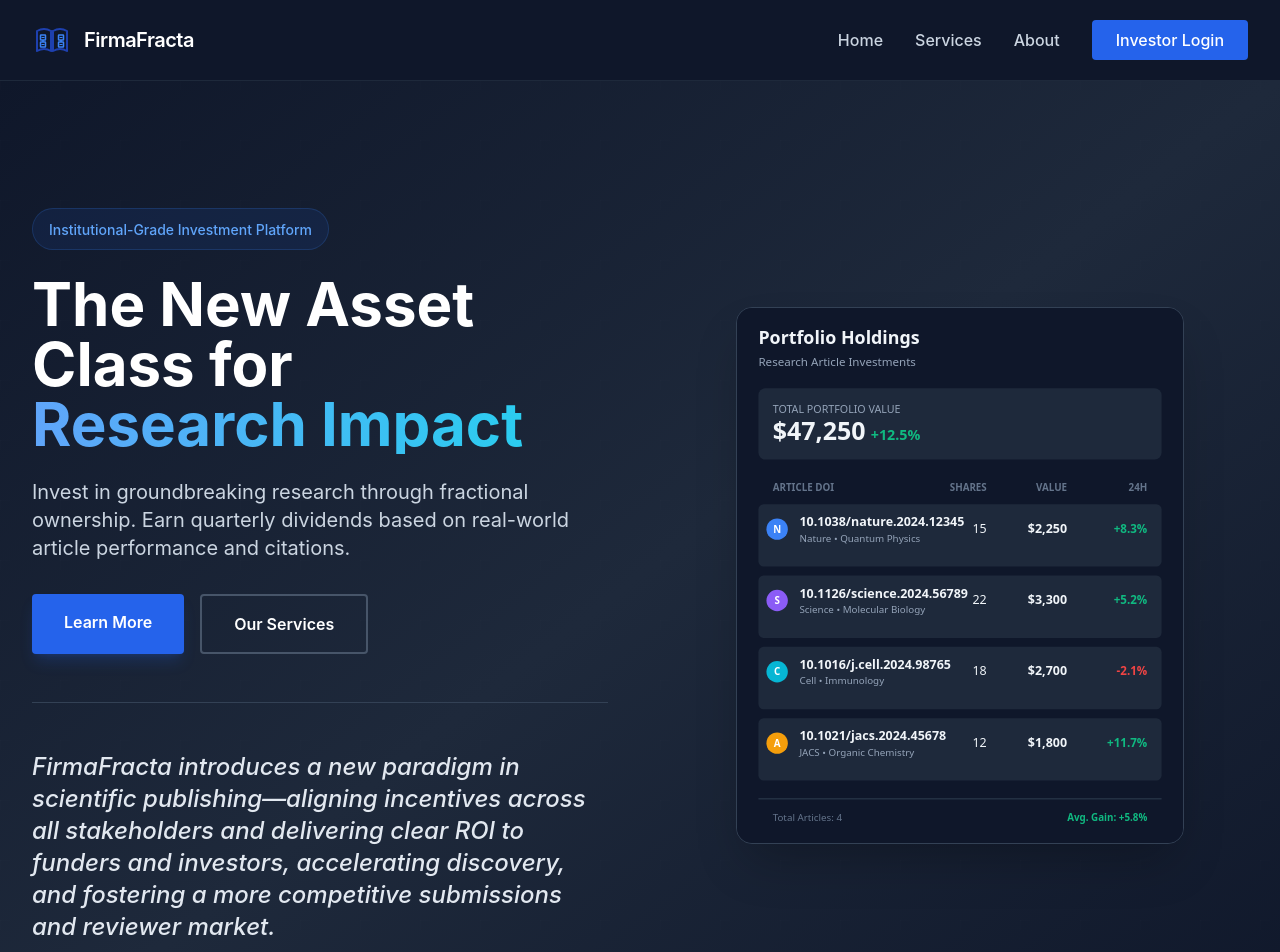
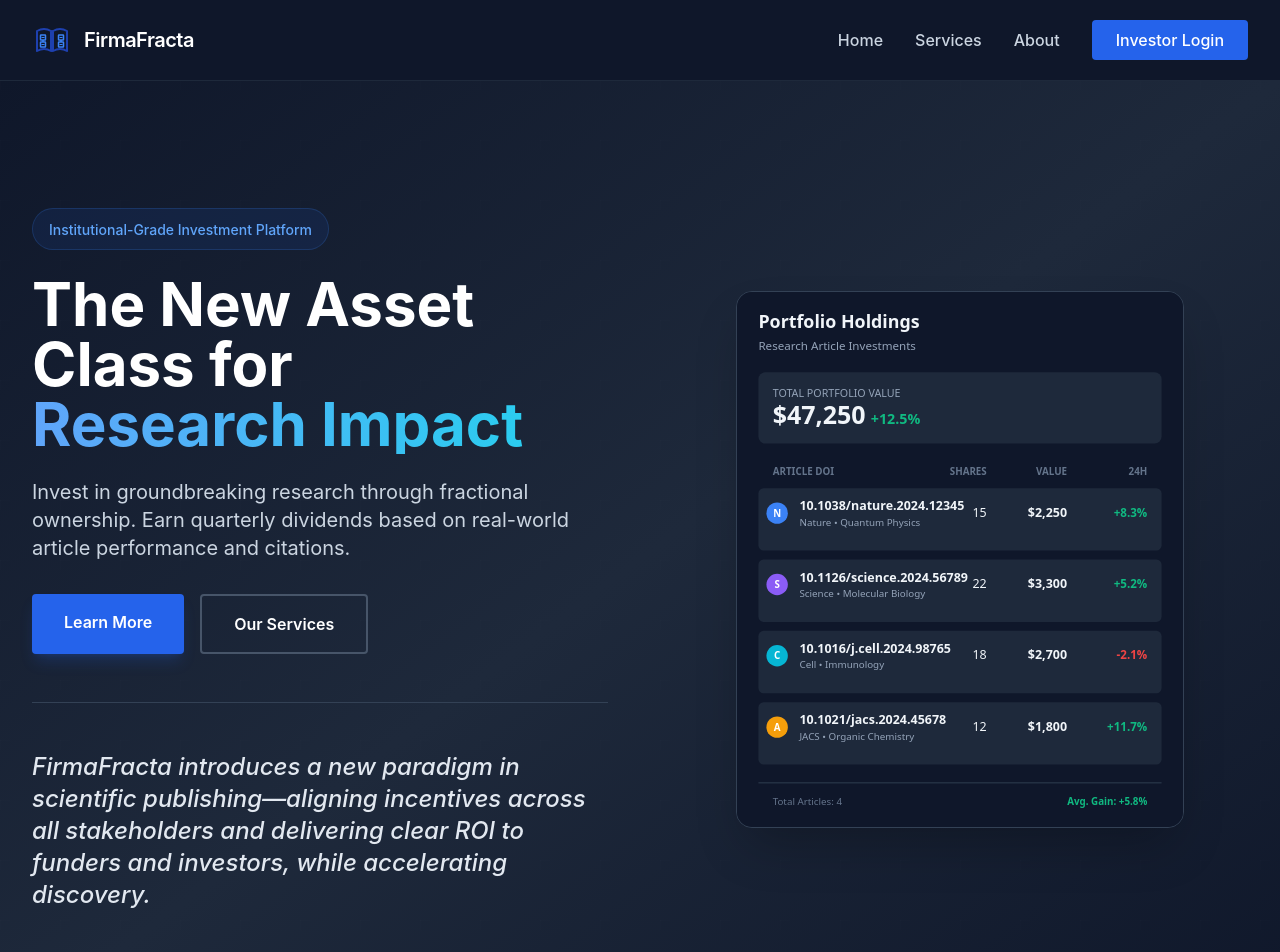
Before and after one commit to migalooch86/firmafracta-investor-portal, a Next.js app: page / in a window 1280 px wide. Shown: the top 952 px of the page. Built offline with nearby package versions, Linux system fonts and the light colour scheme.

Commit message:
Remove competitive market reference from homepage quote

```diff
--- a/app/page.tsx
+++ b/app/page.tsx
@@ -76,7 +76,7 @@ export default function HomePage() {
               </div>
               <div className="mt-8 sm:mt-12 pt-8 sm:pt-12 border-t border-slate-700">
                 <blockquote className="text-lg sm:text-xl lg:text-2xl font-medium text-slate-200 italic leading-relaxed">
-                  FirmaFracta introduces a new paradigm in scientific publishing—aligning incentives across all stakeholders and delivering clear ROI to funders and investors, accelerating discovery, and fostering a more competitive submissions and reviewer market.
+                  FirmaFracta introduces a new paradigm in scientific publishing—aligning incentives across all stakeholders and delivering clear ROI to funders and investors, while accelerating discovery.
                 </blockquote>
               </div>
             </div>
```
